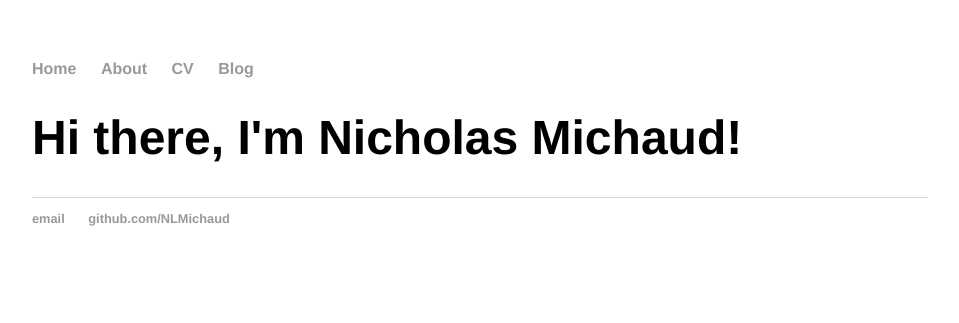
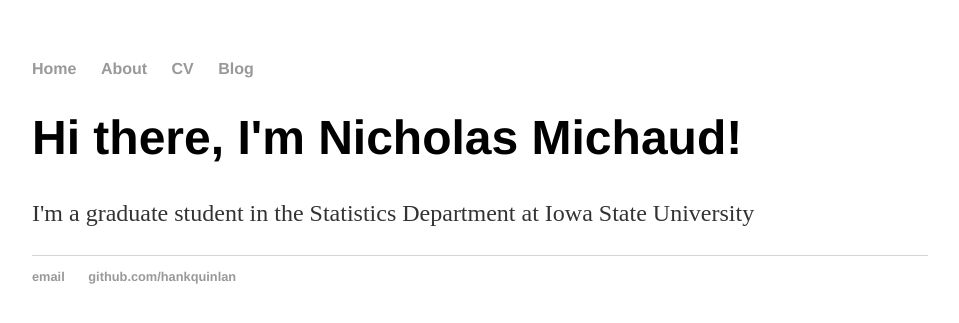
Before and after one commit to NLMichaud/NLMichaud.github.io, a Jekyll site: the page built from index.html, in a window 1280 px wide. Shown: the top 323 px of the page, without its empty margins (160-1119 px from the left). Built offline with Jekyll 4.4.1, drawn with Linux system fonts in a browser that asks for light colours.

Commit message:
Use default layout in index.html

```diff
--- a/index.html
+++ b/index.html
@@ -1,28 +1,8 @@
-<!DOCTYPE html>
-<html>
-	<head>
-		<title>Nicholas Michaud</title>
- 		<link rel="stylesheet" type="text/css" href="/css/main.css">
-	</head>
-	<body>
-		<nav>
-    		<ul>
-        		<li><a href="/">Home</a></li>
-	        	<li><a href="/about">About</a></li>
-        		<li><a href="/cv">CV</a></li>
-        		<li><a href="/blog">Blog</a></li>
-    		</ul>
-		</nav>
-		<div class="container">
-    		<div class="blurb">
-        		<h1>Hi there, I'm Nicholas Michaud!</h1>
-    		</div><!-- /.blurb -->
-		</div><!-- /.container -->
-		<footer>
-    		<ul>
-        		<li><a href="mailto:michaud@iastate.edu">email</a></li>
-        		<li><a href="https://github.com/NLMichaud">github.com/NLMichaud</a></li>
-			</ul>
-		</footer>
-	</body>
-</html>
+---
+layout: default
+title: Nicholas Michaud, Ph.D. Candidate
+---
+<div class="blurb">
+	<h1>Hi there, I'm Nicholas Michaud!</h1>
+	<p>I'm a graduate student in the Statistics Department at Iowa State University</a></p>
+</div><!-- /.blurb -->
```
